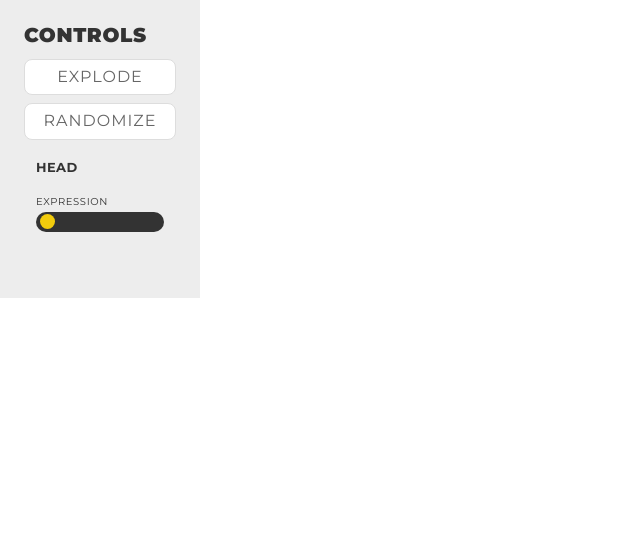
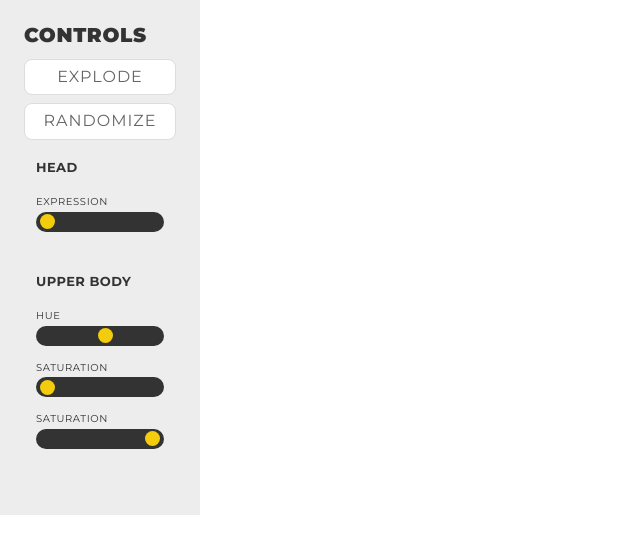
Before and after one commit to radtket/lego-minifig-builder, a React (Create React App) app: page / in a window 1280 px wide. Shown: the top 554 px of the page, without its empty margins (0-640 px from the left). Built offline with nearby package versions, Linux system fonts and the light colour scheme.

Commit message:
added upper body sliders

```diff
--- a/src/App.js
+++ b/src/App.js
@@ -1,10 +1,17 @@
-import React from "react";
+import React, { useState } from "react";
 import Sidebar from "./components/Sidebar";
 
 const App = () => {
+  const [values, setValues] = useState({
+    expression: 0,
+    upperHue: 200,
+    upperSaturation: 0,
+    upperLightness: 90,
+  });
+
   return (
     <div>
-      <Sidebar />
+      <Sidebar {...{ values, setValues }} />
     </div>
   );
 };
--- a/src/components/Sidebar.js
+++ b/src/components/Sidebar.js
@@ -1,4 +1,4 @@
-import React, { useState } from "react";
+import React from "react";
 
 import styled from "styled-components";
 import { Button, Fieldset, Legend } from "./FormElements";
@@ -27,12 +27,27 @@ const inputConfig = {
     min: 0,
     step: 100,
   },
+  hue: {
+    max: 360,
+    min: 0,
+  },
+  saturation: {
+    max: 100,
+    min: 0,
+  },
+  lightness: {
+    max: 90,
+    min: 0,
+  },
 };
 
-const Sidebar = () => {
-  const [values, setValues] = useState({
-    expression: 0,
-  });
+const Sidebar = ({ values, setValues }) => {
+  const onChange = ({ target: { name, value } }) => {
+    setValues(prev => ({
+      ...prev,
+      [name]: parseInt(value, 10),
+    }));
+  };
 
   return (
     <Controls>
@@ -45,25 +60,43 @@ const Sidebar = () => {
           id="expression"
           inputProps={{
             ...inputConfig.expression,
-            value: 0,
+            value: values.expression,
+            onChange,
           }}
           label="Expression"
         />
       </Fieldset>
-      {/*
+
       <Fieldset>
         <Legend>Upper Body</Legend>
         <InputSlider
-          id="upper-hue"
+          id="upperHue"
           inputProps={{
-            max: 360,
-            min: 0,
-            step: 100,
-            value: 200,
+            ...inputConfig.hue,
+            value: values.upperHue,
+            onChange,
           }}
           label="Hue"
         />
-      </Fieldset> */}
+        <InputSlider
+          id="upperSaturation"
+          inputProps={{
+            ...inputConfig.saturation,
+            value: values.upperSaturation,
+            onChange,
+          }}
+          label="Saturation"
+        />
+        <InputSlider
+          id="upperLightness"
+          inputProps={{
+            ...inputConfig.lightness,
+            value: values.upperLightness,
+            onChange,
+          }}
+          label="Saturation"
+        />
+      </Fieldset>
     </Controls>
   );
 };
```
